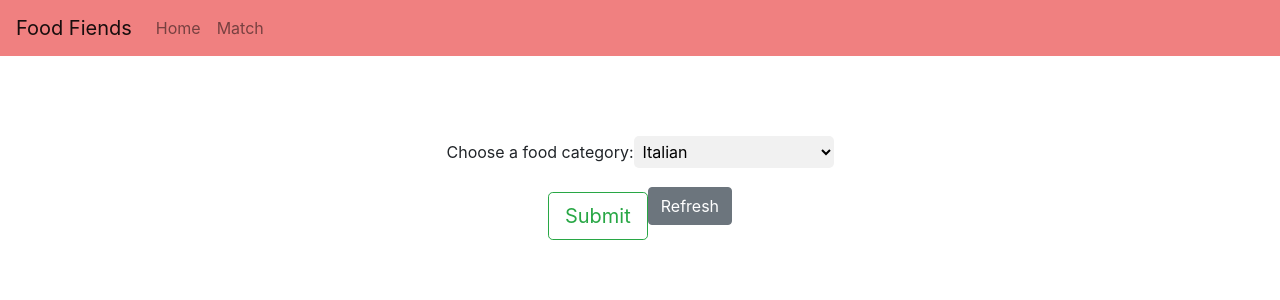
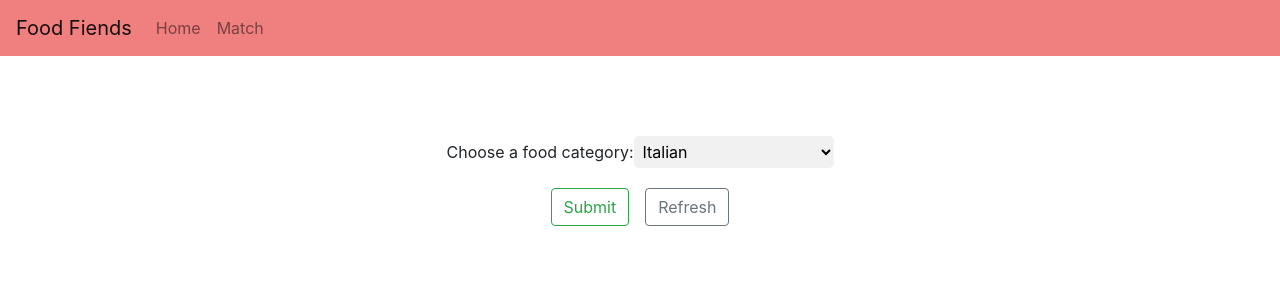
Before and after one commit to Codubee/FoodFiendsMW5-6, a React (Create React App) app in the folder frontend/: page /match in a window 1280 px wide. Shown: the top 300 px of the page. Built offline with nearby package versions, Linux system fonts and the light colour scheme.

Commit message:
Adding spacing

```diff
--- a/frontend/src/styles/Match.css
+++ b/frontend/src/styles/Match.css
@@ -1,5 +1,9 @@
 .mt-lg{
     margin-top: 5em;
+}
+
+.ml-sm{
+    margin-left: 1em;
 }
 .mt-sm{
     margin-top: 1em;
--- a/frontend/src/views/Match.js
+++ b/frontend/src/views/Match.js
@@ -14,8 +14,8 @@ function Match() {
                     <option value="chinese">Chinese</option>
                 </select>
             </div>
-            <Button className="mt-sm" outline color="success" size='lg' >Submit</Button>
-            <Button>Refresh</Button>
+            <Button className="mt-sm" outline color="success" >Submit</Button>
+            <Button className="mt-sm ml-sm" outline>Refresh</Button>
         </Container>
     )
 }
```
